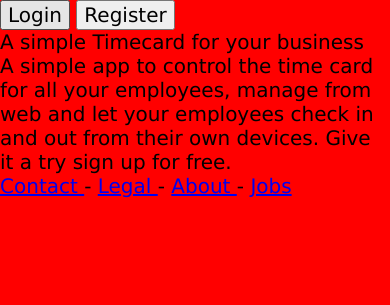
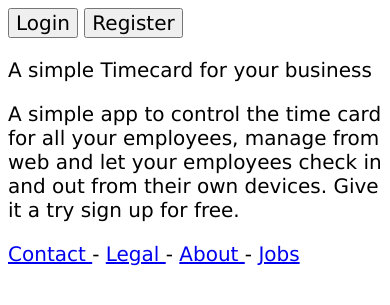
Before and after one commit to maualkla/pylexandria_tc, a Flask app: page / in a window 390 px wide. Shown: the top 305 px of the page. Run offline with Flask 3, Linux system fonts and the light colour scheme; parts of the project's set-up code (start-up, migrations or seed data) failed here and were passed over.

Commit message:
landing_web_completed

```diff
--- a/server/src/static/style.css
+++ b/server/src/static/style.css
@@ -1,12 +1,9 @@
 @media only screen and (max-width: 768px) {
-    *{
+    * {
         font-family: Verdana, Geneva, Tahoma, sans-serif;
         font-size: 20px;
-        margin: 0;
     }
-    body{
-        background-color: red;
-    }
+
   }
 
 
```
